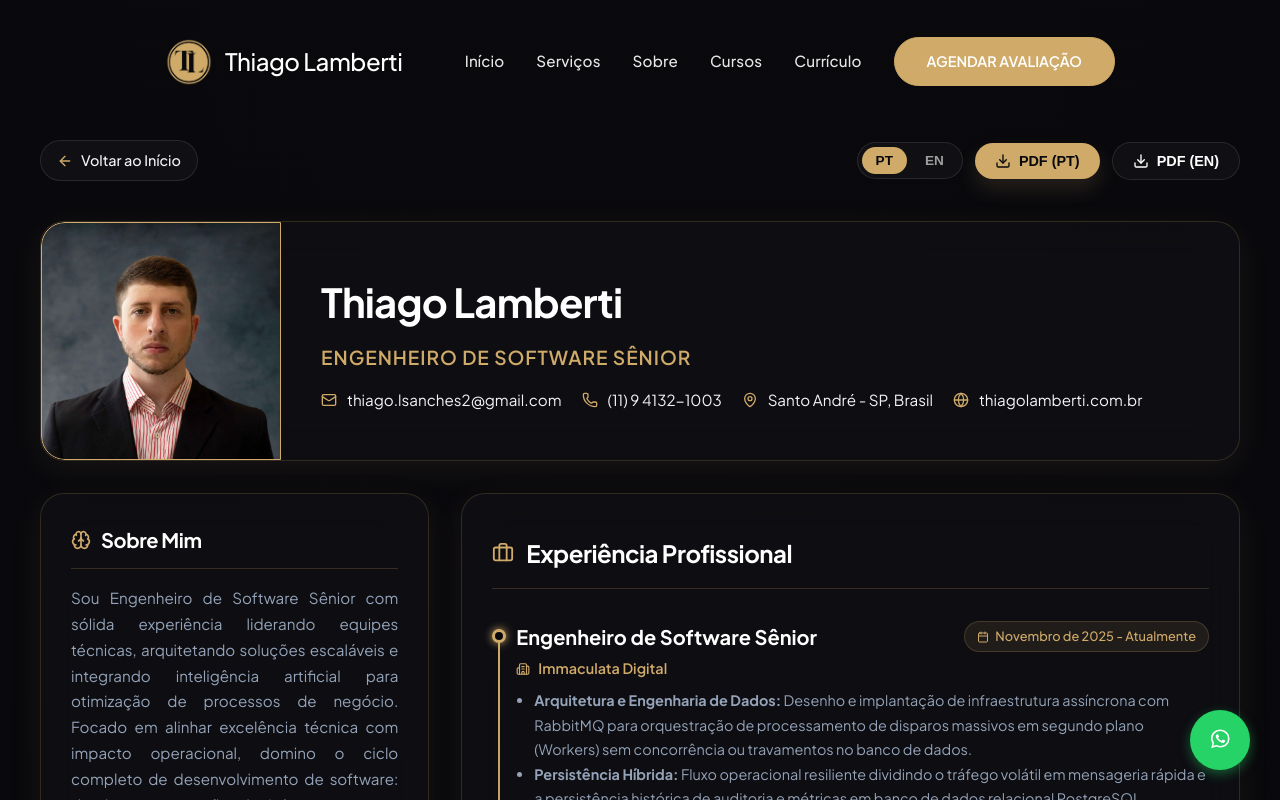
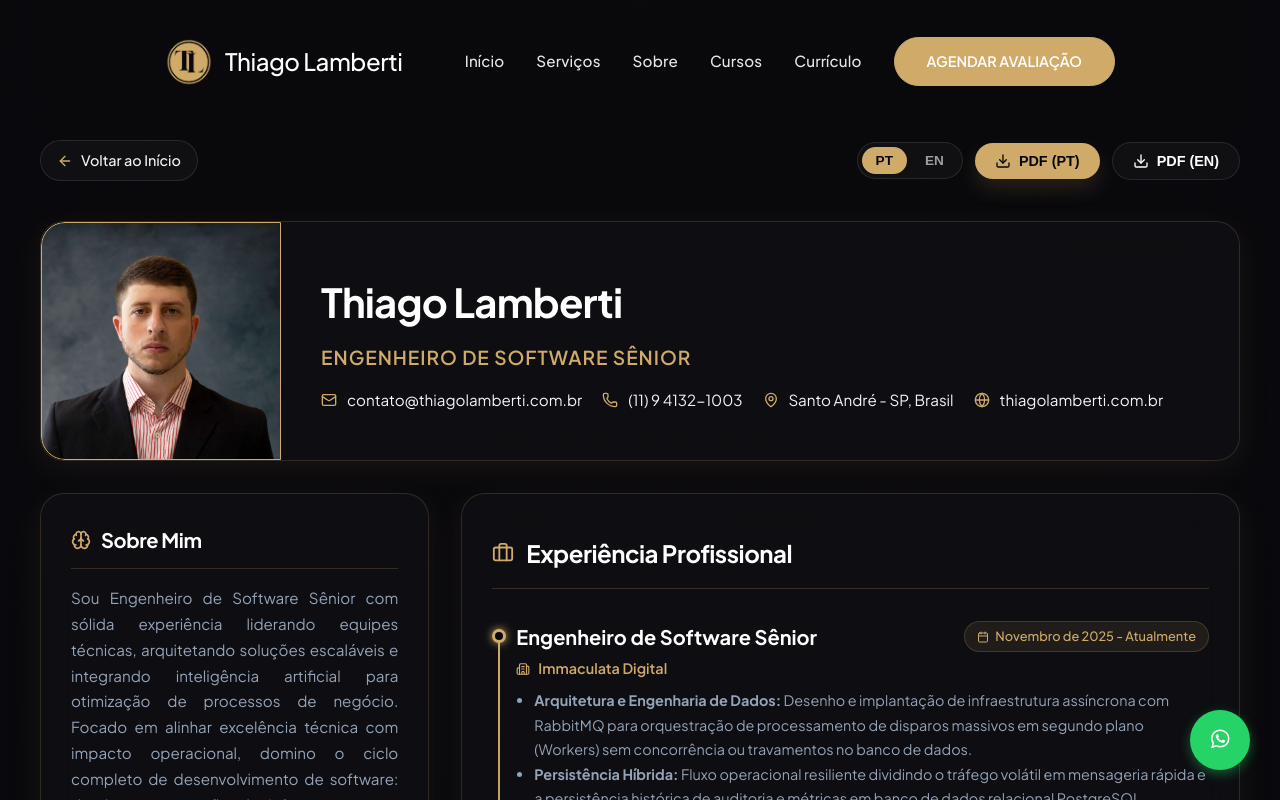
Before and after one commit to Immaculata-Digital/lp-thiago-lamberti, a Next.js app: page /curriculo in a window 1280 px wide. Shown: the top 800 px of the page. Built offline with nearby package versions, Linux system fonts and the light colour scheme; a web font is replaced by a local one.

Commit message:
chore: atualizar email de contato para contato@thiagolamberti.com.br

```diff
--- a/src/app/curriculo/page.tsx
+++ b/src/app/curriculo/page.tsx
@@ -549,9 +549,9 @@ export default function CurriculoPage() {
                   gap: '20px',
                   color: 'var(--foreground)'
                 }} className="contact-list-horizontal">
-                  <a href="mailto:thiago.lsanches2@gmail.com" style={{ display: 'flex', alignItems: 'center', gap: '10px', color: 'var(--foreground)', textDecoration: 'none', fontSize: '0.95rem' }} className="hover-gold-text">
+                  <a href="mailto:contato@thiagolamberti.com.br" style={{ display: 'flex', alignItems: 'center', gap: '10px', color: 'var(--foreground)', textDecoration: 'none', fontSize: '0.95rem' }} className="hover-gold-text">
                     <Mail size={16} className="text-accent" />
-                    thiago.lsanches2@gmail.com
+                    contato@thiagolamberti.com.br
                   </a>
                   <a href="https://wa.me/5511941321003" target="_blank" rel="noopener noreferrer" style={{ display: 'flex', alignItems: 'center', gap: '10px', color: 'var(--foreground)', textDecoration: 'none', fontSize: '0.95rem' }} className="hover-gold-text">
                     <Phone size={16} className="text-accent" />
```
